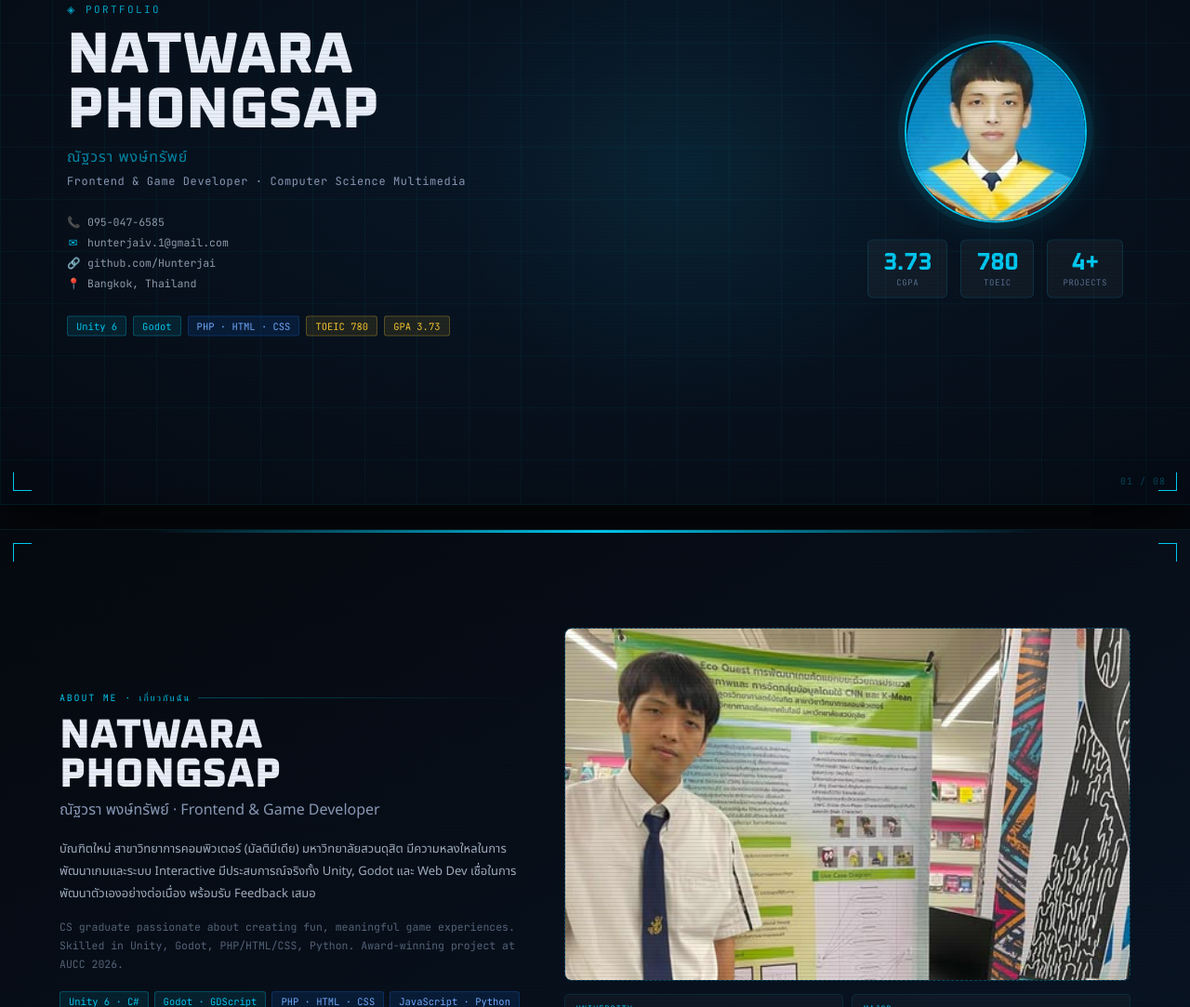
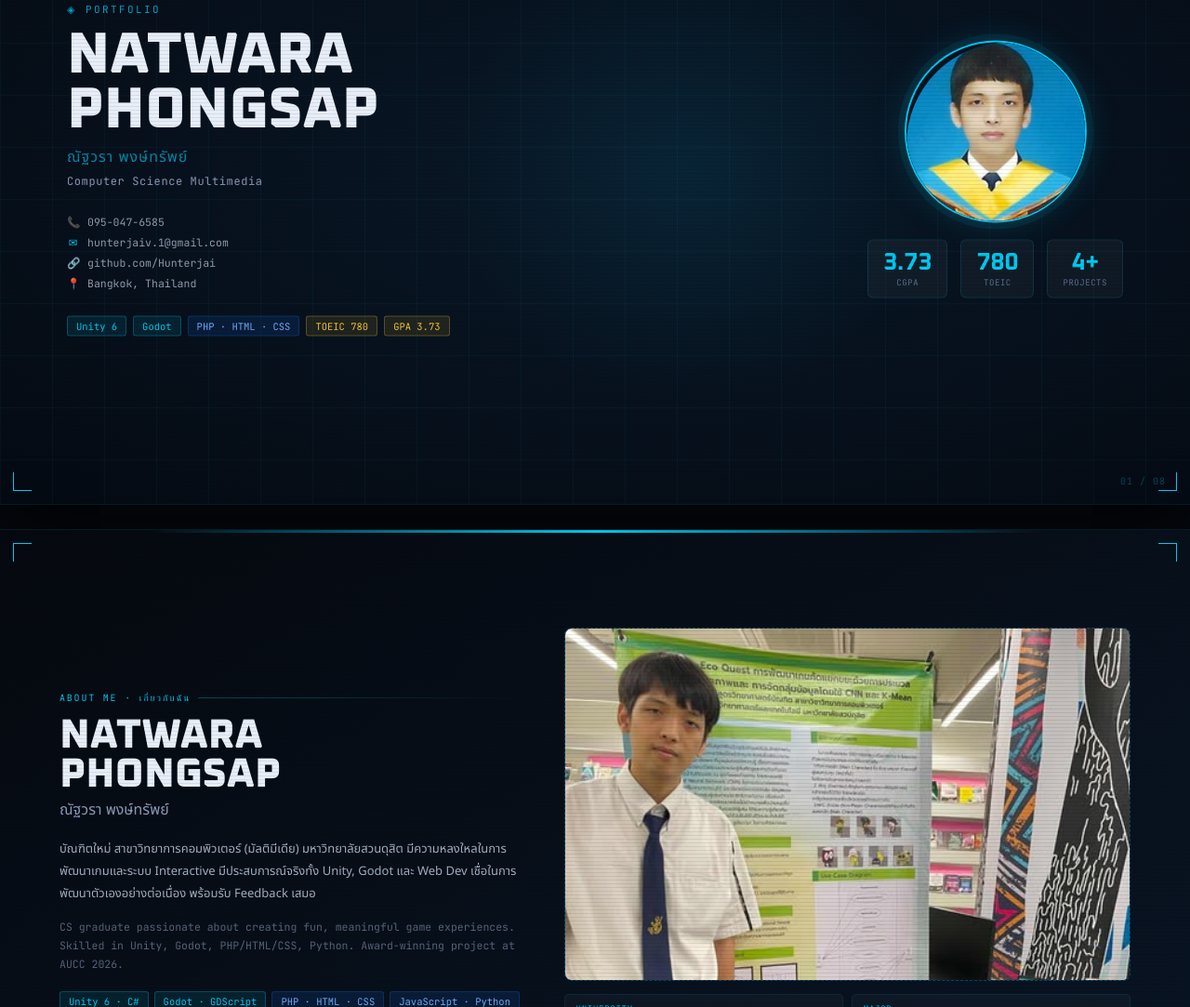
Before and after one commit to Hunterjai/Portfolio, a plain HTML site: page index.html in a window 1280 px wide. Shown: the part 214-1297 px from the top of the page at 93% size. Drawn offline with Linux system fonts and the light colour scheme.

Commit message:
Add files via upload

```diff
--- a/index.html
+++ b/index.html
@@ -5,7 +5,7 @@
 <meta name="viewport" content="width=device-width, initial-scale=1.0">
 <title>Natwara Phongsap — Portfolio 2025</title>
 <link href="https://fonts.googleapis.com/css2?family=Oxanium:wght@300;400;500;600;700;800&family=Noto+Sans+Thai:wght@300;400;500;600&family=JetBrains+Mono:wght@300;400;500;700&display=swap" rel="stylesheet">
-<meta name="description" content="Portfolio of Natthawara Phongsap, a Game Developer and UI Programmer specialized in Unity, Godot, and AI Integration. View my interactive projects here.">
+<meta name="description" content="Portfolio of Natthawara Phongsap, Computer Science graduate specialized in Unity, Godot, and AI Integration. View my interactive projects here.">
 <style>
 :root{
   --bg:#04080F;--bg2:#071018;--bg3:#0A1628;--bg4:#0D1F38;
@@ -280,7 +280,7 @@ body{
     <div class="eyebrow">◈ PORTFOLIO </div>
     <h1>NATWARA<br>PHONGSAP</h1>
     <div class="thname">ณัฐวรา พงษ์ทรัพย์</div>
-    <div class="role">Frontend & Game Developer · Computer Science Multimedia</div>
+    <div class="role">Computer Science Multimedia</div>
     <div class="ctlist">
       <div class="ct"><span class="i">📞</span>095-047-6585</div>
       <div class="ct"><span class="i">✉</span>hunterjaiv.1@gmail.com</div>
@@ -315,7 +315,7 @@ body{
     <div>
       <div class="sh">ABOUT ME · เกี่ยวกับฉัน</div>
       <div class="bigname" style="color:var(--white)">NATWARA<br>PHONGSAP</div>
-      <div class="thsub">ณัฐวรา พงษ์ทรัพย์ · Frontend & Game Developer</div>
+      <div class="thsub">ณัฐวรา พงษ์ทรัพย์</div>
       <p class="bio">บัณฑิตใหม่ สาขาวิทยาการคอมพิวเตอร์ (มัลติมีเดีย) มหาวิทยาลัยสวนดุสิต มีความหลงใหลในการพัฒนาเกมและระบบ Interactive มีประสบการณ์จริงทั้ง Unity, Godot และ Web Dev เชื่อในการพัฒนาตัวเองอย่างต่อเนื่อง พร้อมรับ Feedback เสมอ</p>
       <p class="bio-en">CS graduate passionate about creating fun, meaningful game experiences. Skilled in Unity, Godot, PHP/HTML/CSS, Python. Award-winning project at AUCC 2026.</p>
       <div class="chips">
```
